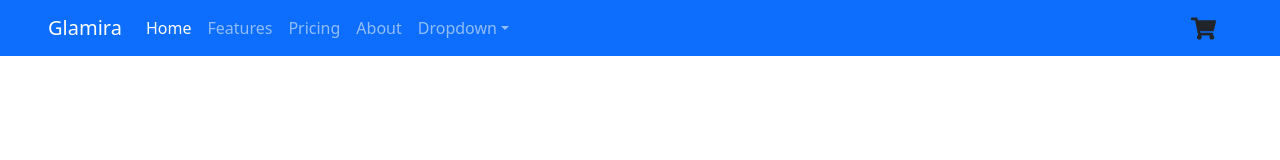
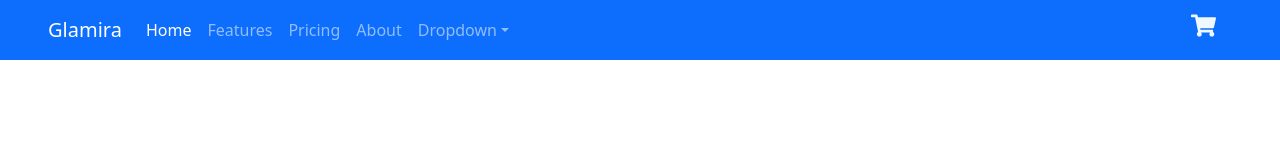
Before and after one commit to matias798/glamira-frontend, a React (Create React App) app: page / in a window 1280 px wide. Shown: the top 160 px of the page. Built offline with nearby package versions, Linux system fonts and the light colour scheme.

Commit message:
created styles for shopping cart in navbar

```diff
--- a/src/App.css
+++ b/src/App.css
@@ -5,6 +5,16 @@
 .App-logo {
   height: 40vmin;
   pointer-events: none;
+}
+
+.shoppingCartNav {
+  border-radius: 5px;
+  color: aliceblue !important;
+  margin-bottom: 10px;
+}
+
+.shoppingCartNav:hover {
+  background-color: #201c1c !important;
 }
 
 @media (prefers-reduced-motion: no-preference) {
@@ -32,6 +42,7 @@
   from {
     transform: rotate(0deg);
   }
+
   to {
     transform: rotate(360deg);
   }
--- a/src/App.js
+++ b/src/App.js
@@ -1,4 +1,4 @@
-// styles
+import "./App.css";
 import 'bootstrap/dist/css/bootstrap.min.css';
 import './App.css';
 
```
